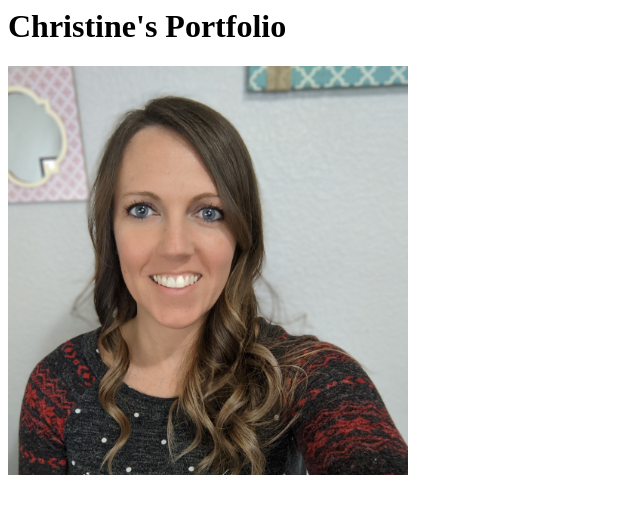
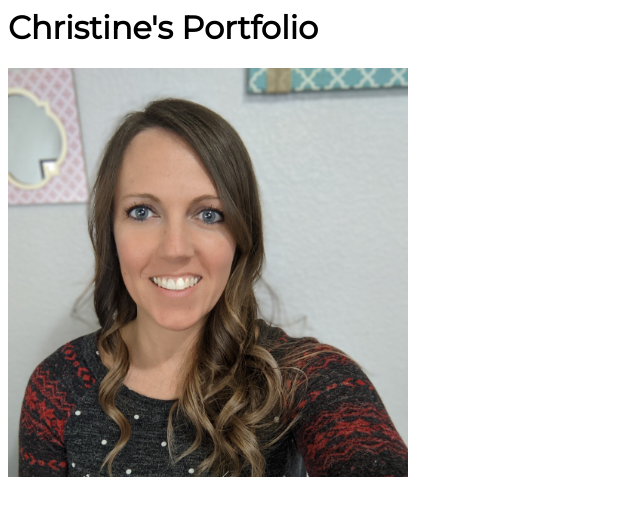
Before and after one commit to codingchristine/codingchristine.github.io, a plain HTML site: page index.html in a window 1280 px wide. Shown: the whole page, without its empty margins (0-640 px from the left). Drawn offline with Linux system fonts and the light colour scheme.

Commit message:
Update index.html

```diff
--- a/index.html
+++ b/index.html
@@ -1,4 +1,6 @@
 <html>
-    <h1>Christine's Portfolio</h1>
+    <link rel="preconnect" href="https://fonts.gstatic.com">
+<link href="https://fonts.googleapis.com/css2?family=Montserrat:wght@300;400&display=swap" rel="stylesheet">
+    <h1 style="font-family:Montserrat, sans-serif;">Christine's Portfolio</h1>
     <img src="./ChristineHeadshot1.jpg" width="400">
 </html>
```
